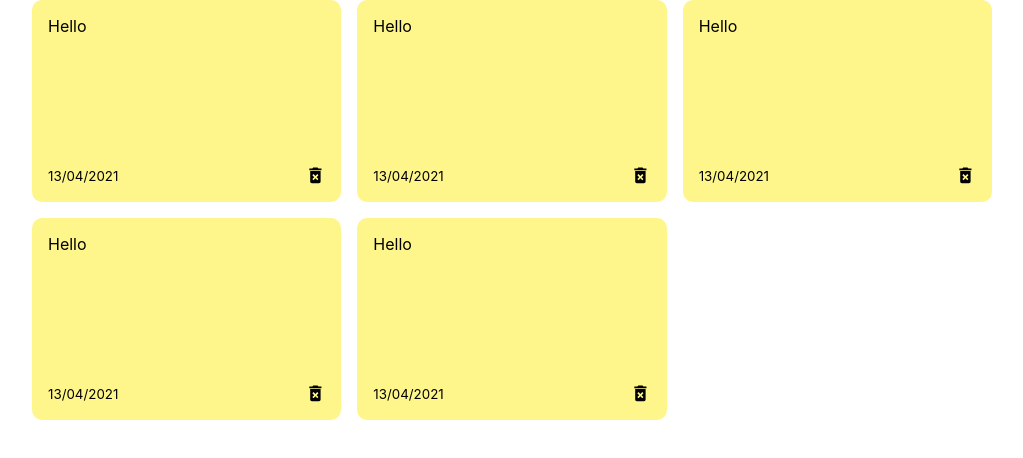
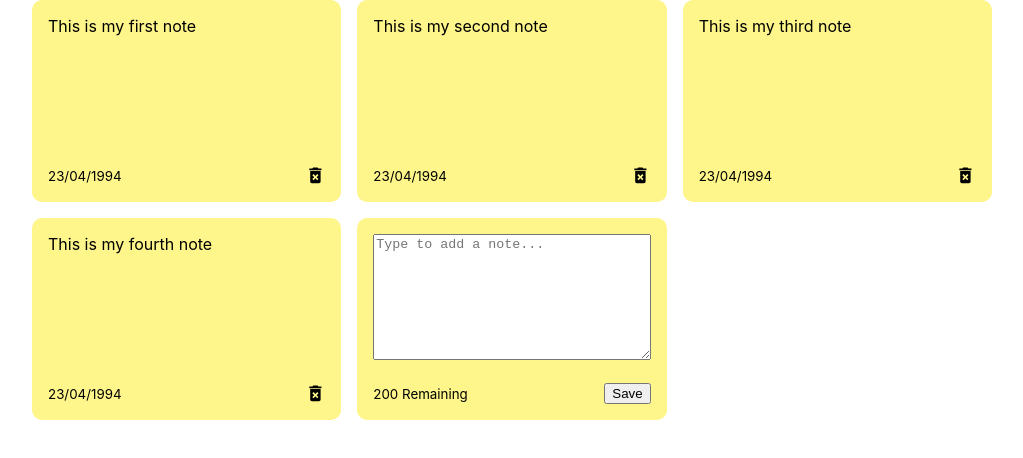
Before and after one commit to hbonnaffoux/react-notes-app, a React (Create React App) app: page / in a window 1280 px wide. Shown: the top 458 px of the page, without its empty margins (128-1151 px from the left). Built offline with nearby package versions, Linux system fonts and the light colour scheme.

Commit message:
added a Add Note component with note style

```diff
--- a/src/App.js
+++ b/src/App.js
@@ -1,9 +1,35 @@
+import { useState } from "react";
+import { nanoid } from 'nanoid';
 import NotesList from "./components/NotesList";
 
 const App = () => {
+  const [notes, setNotes] = useState([
+    {
+    id: nanoid(),
+    text:  "This is my first note",
+    date : "23/04/1994"
+  },
+  {
+    id: nanoid(),
+    text:  "This is my second note",
+    date : "23/04/1994"
+  },
+  {
+    id: nanoid(),
+    text:  "This is my third note",
+    date : "23/04/1994"
+  },
+  {
+    id: nanoid(),
+    text:  "This is my fourth note",
+    date : "23/04/1994"
+  }
+
+]);
+
   return (
     <div className="container">
-        <NotesList/>
+        <NotesList notes={notes}/>
     </div>
   );
 };
--- /dev/null
+++ b/src/components/AddNote.js
@@ -0,0 +1,11 @@
+const AddNote = () => {
+    return(<div className="note-new">
+        <textarea rows="8" cols="10" placeholder="Type to add a note..."></textarea>
+        <div className="note-footer">
+            <small>200 Remaining</small>
+            <button className="save">Save</button>
+        </div>
+    </div>)
+}
+
+export default AddNote;
--- a/src/components/Note.js
+++ b/src/components/Note.js
@@ -1,10 +1,10 @@
 import { MdDeleteForever } from 'react-icons/md';
 
-const Note = () => {
+const Note = ({ id,text,date}) => {
   return <div className="note">
-      <span>Hello</span>
+      <span>{text}</span>
       <div className="note-footer">
-          <small>13/04/2021</small>
+          <small>{date}</small>
           <MdDeleteForever className='delete-icon' size='1.3em'/>
       </div>
   </div>;
--- a/src/components/NotesList.js
+++ b/src/components/NotesList.js
@@ -1,15 +1,15 @@
 import Note from "./Note";
+import AddNote from "./AddNote";
 
-const NotesList = () => {
-    return(
-        <div className="notes-list">
-            <Note/>
-            <Note/>
-            <Note/>
-            <Note/>
-            <Note/>
-        </div>
-    );
+const NotesList = ({ notes }) => {
+  return (
+    <div className="notes-list">
+      {notes.map((note) => (
+        <Note id={note.id} text={note.text} date={note.date} />
+      ))}
+      <AddNote />
+    </div>
+  );
 };
 
 export default NotesList;
--- a/src/index.css
+++ b/src/index.css
@@ -40,3 +40,13 @@
 grid-gap: 1rem;
 grid-template-columns: repeat(auto-fit,minmax(250px, 1fr));
 }
+
+.note-new {
+  background-color: #fef68a;
+  border-radius:10px;
+  padding:1rem;
+  min-height: 170px;
+  display: flex;
+  flex-direction: column;
+  justify-content: space-between;
+}
```
